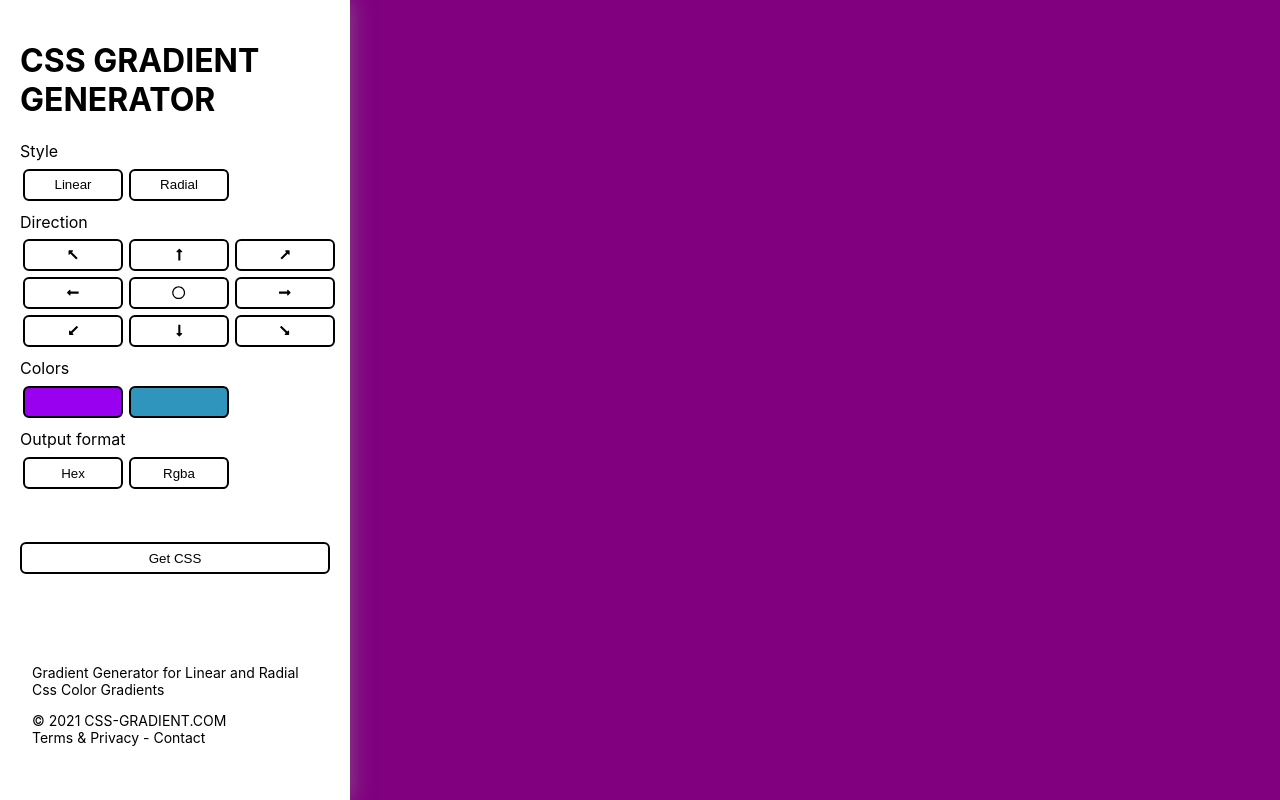
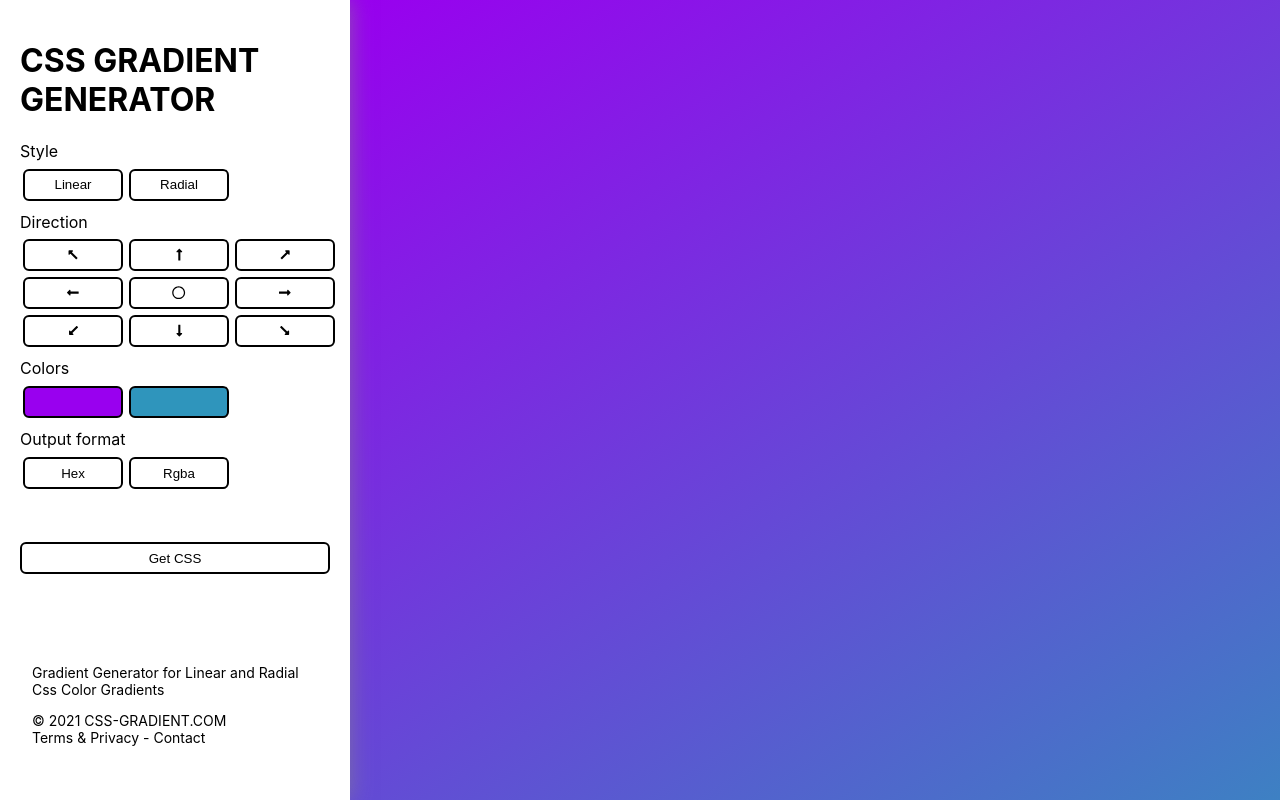
Before and after one commit to NataJenkins/React-css-gradient, a React (Create React App) app: page / in a window 1280 px wide. Shown: the top 800 px of the page. Built offline with nearby package versions, Linux system fonts and the light colour scheme.

Commit message:
Color picker gradient functionality

```diff
--- a/src/App.js
+++ b/src/App.js
@@ -1,12 +1,20 @@
 import "./App.css";
+import { useState } from "react";
 import Content from "./components/content/Content";
 import Sidebar from "./components/sidebar/Sidebar.jsx";
 
 function App() {
+  const [color1, setColor1] = useState("#9900EF");
+  const [color2, setColor2] = useState("#2F95BC");
   return (
     <div className="App">
-      <Sidebar />
-      <Content />
+      <Sidebar
+        color1={color1}
+        setColor1={setColor1}
+        color2={color2}
+        setColor2={setColor2}
+      />
+      <Content color1={color1} color2={color2} />
     </div>
   );
 }
--- a/src/components/content/Content.jsx
+++ b/src/components/content/Content.jsx
@@ -1,10 +1,17 @@
 import React from "react";
 import "./content.css";
 
-export default function Content() {
+export default function Content({ color1, color2 }) {
   return (
     <div className="content">
-      <div className="gradient"></div>
+      <div
+        className="gradient"
+        style={{
+          background: `-webkit-linear-gradient(top left, ${color1}, ${color2})`,
+          background: `-moz-linear-gradient(top left, ${color1}, ${color2})`,
+          background: `linear-gradient(to bottom right, ${color1}, ${color2})`,
+        }}
+      ></div>
       <div className="info">
         <section className="about">
           <h2>About CSS Gradients</h2>
--- a/src/components/content/content.css
+++ b/src/components/content/content.css
@@ -5,7 +5,6 @@
 .gradient {
   height: 100vh;
   width: 100vw;
-  background-color: purple;
 }
 
 .about span {
--- a/src/components/sidebar/Sidebar.jsx
+++ b/src/components/sidebar/Sidebar.jsx
@@ -12,9 +12,7 @@ import { faCircle as farCircle } from "@fortawesome/free-regular-svg-icons";
 
 import "./sidebar.css";
 
-export default function Sidebar() {
-  const [color1, setColor1] = useState("#9900EF");
-  const [color2, setColor2] = useState("#2F95BC");
+export default function Sidebar({ color1, color2, setColor1, setColor2 }) {
   const [showColorPicker1, setShowColorPicker1] = useState(false);
   const [showColorPicker2, setShowColorPicker2] = useState(false);
   const [radial, setRadial] = useState(true);
```
